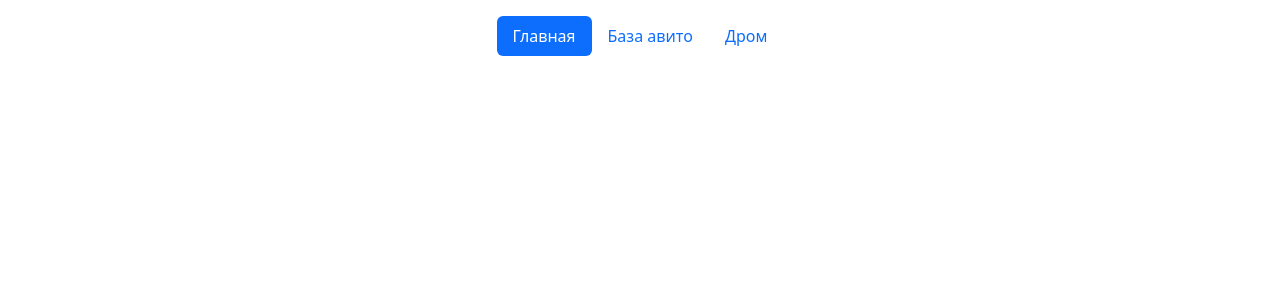
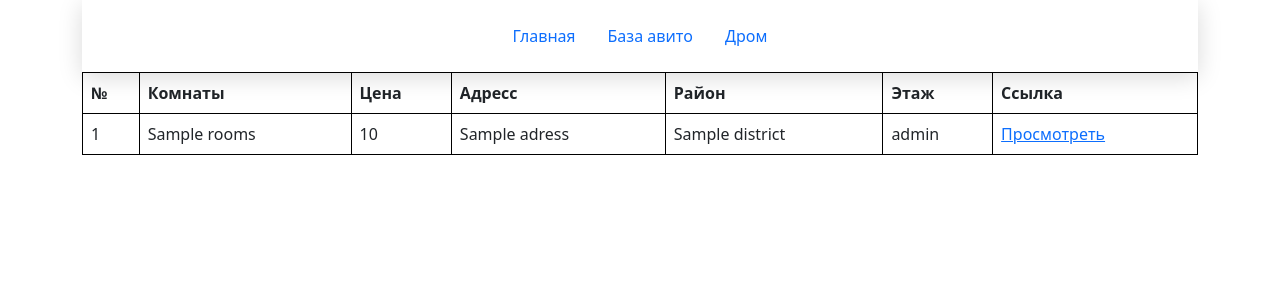
Before and after one commit to MrFix-man/Parsing_LP31_Bot, a Flask app: template source/web/templates/avito.html in a window 1280 px wide. Shown: the top 300 px of the page. Run offline with Flask 3, Linux system fonts and the light colour scheme; the template is opened without the code that fills it: most values are stand-ins (such as "Sample title", 1, 10 or a date in 2020).

Commit message:
Доведение разметки до ума

```diff
--- a/source/app.py
+++ /dev/null
@@ -1,29 +0,0 @@
-from flask import Flask, render_template
-from source.lib.db import DB
-
-
-static_folder = "/home/mr_fix-man/PycharmProjects/Parsing_LP31_Bot/source/web/static"
-template_folder = '/home/mr_fix-man/PycharmProjects/Parsing_LP31_Bot/source/web/templates'
-app = Flask(__name__, template_folder=template_folder, static_folder=static_folder)
-db = DB("sqlite:////home/mr_fix-man/PycharmProjects/Parsing_LP31_Bot/source/my_database.db")
-
-
-@app.route("/")
-def index():
-    return render_template("index.html")
-
-
-@app.route("/drom")
-def drom():
-    auto = db.query_drom()
-    return render_template("drom.html", auto=auto, curent_page='drom')
-
-
-@app.route("/avito")
-def avito():
-    home = db.query_avito()
-    return render_template("avito.html", home=home)
-
-
-if __name__ == "__main__":
-    app.run()
--- /dev/null
+++ b/source/web/app.py
@@ -0,0 +1,29 @@
+from flask import Flask, render_template, url_for, request
+from source.lib.db import DB
+
+
+static_folder = "/static"
+template_folder = '/templates'
+app = Flask(__name__)
+db = DB("sqlite:////home/mr_fix-man/PycharmProjects/Parsing_LP31_Bot/source/my_database.db")
+
+
+@app.route("/")
+def index():
+    return render_template("index.html")
+
+
+@app.route("/drom")
+def drom():
+    auto = db.query_drom()
+    return render_template("drom.html", auto=auto, current_page='drom')
+
+
+@app.route("/avito")
+def avito():
+    home = db.query_avito()
+    return render_template("avito.html", home=home, current_page='avito')
+
+
+if __name__ == "__main__":
+    app.run()
--- a/source/web/static/css/main.css
+++ b/source/web/static/css/main.css
@@ -1,8 +1,11 @@
-/* Header */
 
 header {
     position: sticky;
     top: 0;
+    z-index: 1000;
+    background-color: #ffffff;
+    -webkit-box-shadow: 0 5px 25px rgba(0,0,0,0.15);
+        box-shadow: 0 5px 25px rgba(0,0,0,0.15);
 }
 
 table {
--- a/source/web/templates/avito.html
+++ b/source/web/templates/avito.html
@@ -5,8 +5,35 @@
 {% endblock %}
 
 {% block body %}
-Авито
-{% for i in home %}
-    {{ i }}
-{% endfor %}
+
 {% endblock %}
+{% block content %}
+    <table>
+        <thead>
+            <tr>
+                <th>№</th>
+                <th>Комнаты</th>
+                <th>Цена</th>
+                <th>Адресс</th>
+                <th>Район</th>
+                <th>Этаж</th>
+                <th>Ссылка</th>
+            </tr>
+        </thead>
+        <tbody>
+            {% for data in home %}
+                <tr>
+                    <td>{{ data.id }}</td>
+                    <td>{{ data.rooms }}</td>
+                    <td>{{ data.price }}</td>
+                    <td>{{ data.adress }}</td>
+                    <td>{{ data.district }}</td>
+                    <td>{{ data.floor_level }}</td>
+                    <td><a href="{{ data.url_offer }}"> Просмотреть </a></td>
+                </tr>
+        </tbody>
+            {% endfor %}
+
+
+    </table>
+{% endblock %}
--- a/source/web/templates/base.html
+++ b/source/web/templates/base.html
@@ -10,9 +10,9 @@
     <div class="container">
     <header class="d-flex justify-content-center py-3">
       <ul class="nav nav-pills">
-        <li class="nav-item"><a href="{{ url_for('index') }}" class="nav-link active" aria-current="page">Главная</a></li>
-        <li class="nav-item"><a href="{{ url_for('avito') }}" class="nav-link" aria-current="page">База авито</a></li>
-        <li class="nav-item"><a href="{{ url_for('drom') }}" class="nav-link">Дром</a></li>
+        <li class="nav-item"><a href="{{ url_for('index') }}" class="nav-link {% if request.path == url_for('index') %} active {% endif %}" aria-current="home">Главная</a></li>
+        <li class="nav-item"><a href="{{ url_for('avito') }}" class="nav-link {% if request.path == url_for('avito') %} active {% endif %}" aria-current="avito">База авито</a></li>
+        <li class="nav-item"><a href="{{ url_for('drom') }}" class="nav-link {% if request.path == url_for('drom') %} active {% endif %}" aria-current="drom">Дром</a></li>
       </ul>
     </header>
     {% block content %} {% endblock %}
```
Also changed, not shown: source/web/templates/drom.html (+8 -8 lines).
